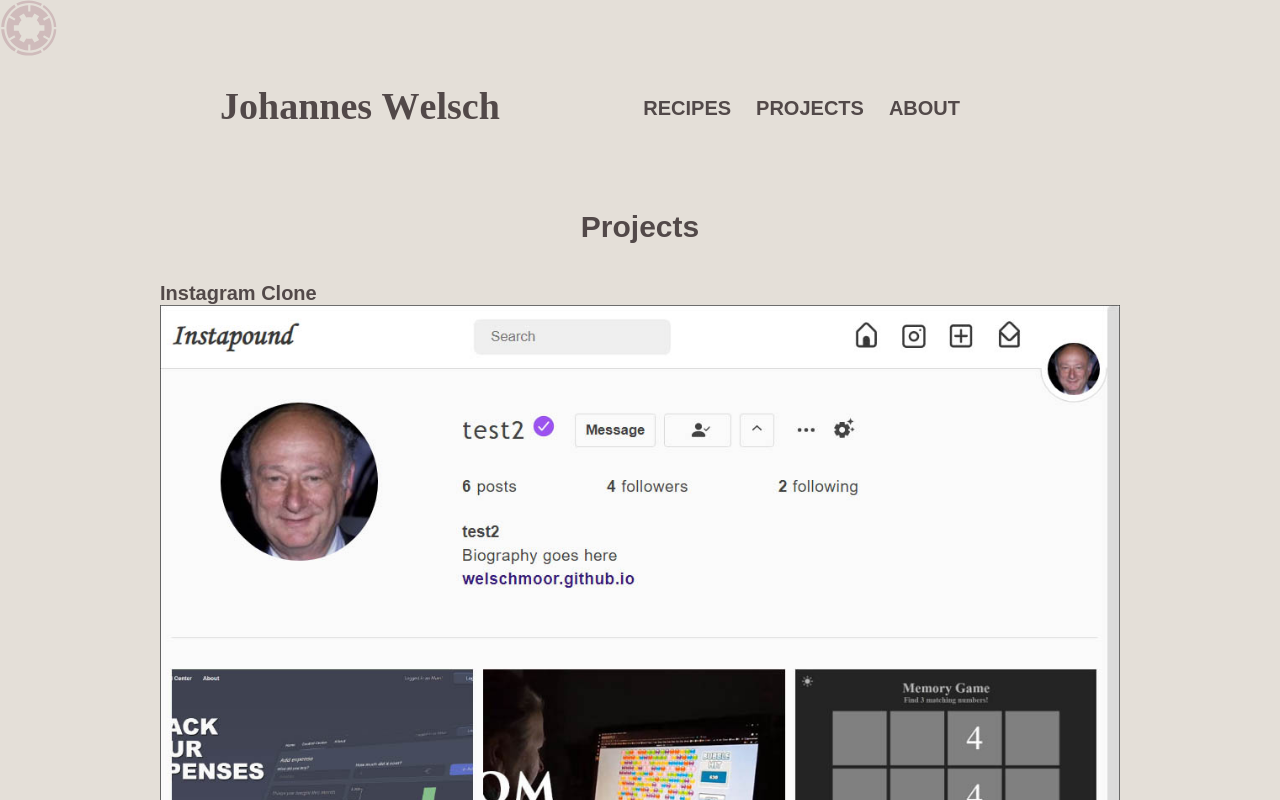
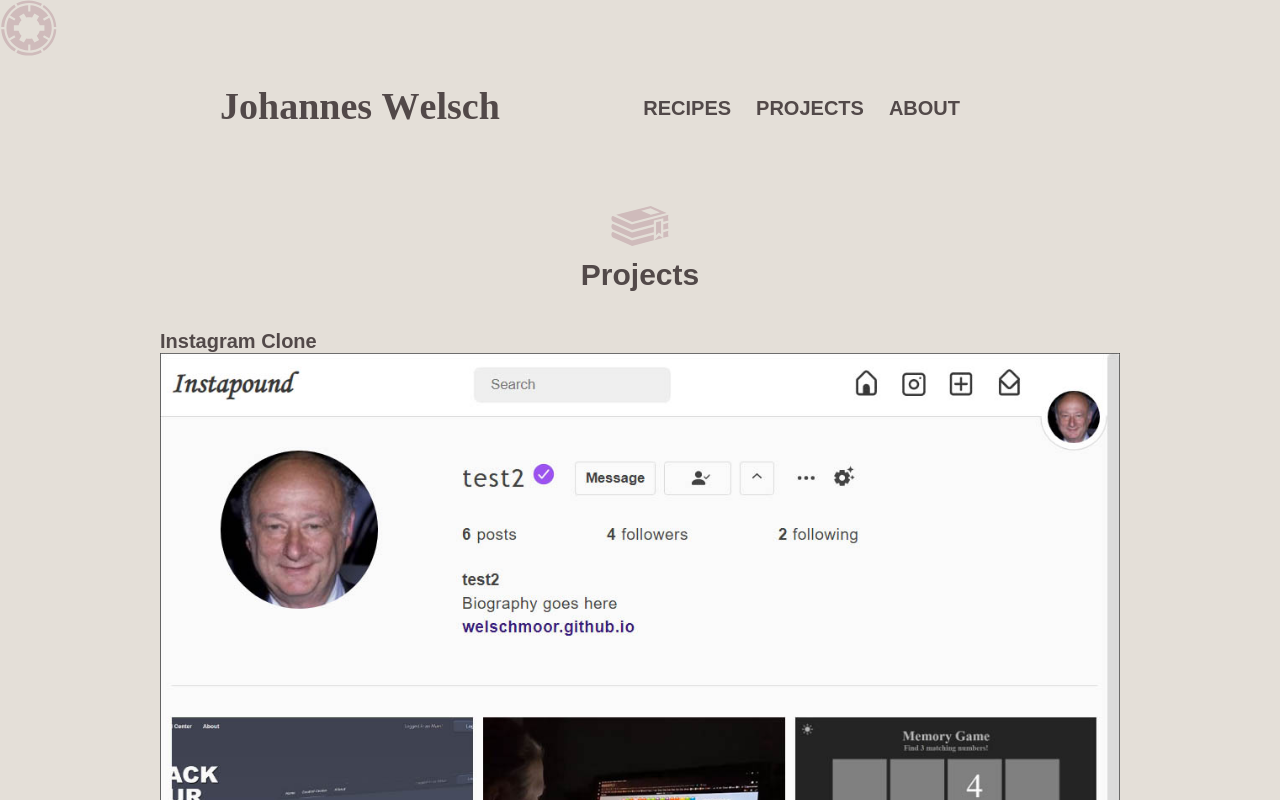
Before and after one commit to welschmoor/personal-website-next-js, a Next.js app: page /projects in a window 1280 px wide. Shown: the top 800 px of the page. Built offline with nearby package versions, Linux system fonts and the light colour scheme.

Commit message:
styled recipes and projects titles, added icons

```diff
--- a/components/Project/Project.js
+++ b/components/Project/Project.js
@@ -27,10 +27,11 @@ const ProjectWrapper = styled.div`
 
 const ProjectTitle = styled.h2`
   color: #524949;
-
+  cursor: default;
   font-size: 30px;
   font-weight: 600;
   font-size: 1rem;
+
 `
 
 const Description = styled.p`
--- a/pages/projects.js
+++ b/pages/projects.js
@@ -1,15 +1,16 @@
 
 
+import Project from "../components/Project/Project"
+import { Hometitle } from "../STYLES/styleText"
 import styled from "styled-components"
-import { Hometitle } from "../STYLES/styleText"
-import Project from "../components/Project/Project"
+import Head from "next/head"
+import { GiBookPile } from "react-icons/gi"
 
 //images
 import YTClonePictureForGithub from "../static/YTClonePictureForGithub.jpg"
 import ExpenseTracker from "../static/ExpenseTracker.jpg"
 import memoryReact from "../static/memoryReact.jpg"
 import instapound from "../static/instapound.jpg"
-import Head from "next/head"
 
 
 const projects = [
@@ -24,6 +25,7 @@ const Projects = () => {
   return (
     <ProjectsWrapper>
       <Head><title>Johannes Welsch - Projects</title></Head>
+      <ProjectsIcon />
       <HomeTitleCentered>Projects</HomeTitleCentered>
       <ProjectsMap>
         {projects.map(e => {
@@ -35,8 +37,26 @@ const Projects = () => {
     </ProjectsWrapper>)
 }
 
+const ProjectsIcon = styled(GiBookPile)`
+  display: flex;
+  margin: 0 auto;
+  margin-top: 4px;
+
+  font-size: 3.2rem;
+  color: ${p => p.theme.ICON.cogwheel};
+  top: -60px;
+  left: 46.9%;
+  transition: transform 0.1s;
+  &:active {
+    transform: scale(1.3);
+  }
+`
+
 const HomeTitleCentered = styled(Hometitle)`
+  position: relative;
+  margin-top: 0px;
   text-align: center;
+  cursor: default;
 `
 
 const ProjectsWrapper = styled.div`
```
Also changed, not shown: components/Aside/Aside.js (+10 -4 lines), pages/about.js (+10 -3 lines), pages/recipes.js (+16 -2 lines), 1 other file (tests, documents, lock files or other folders).
